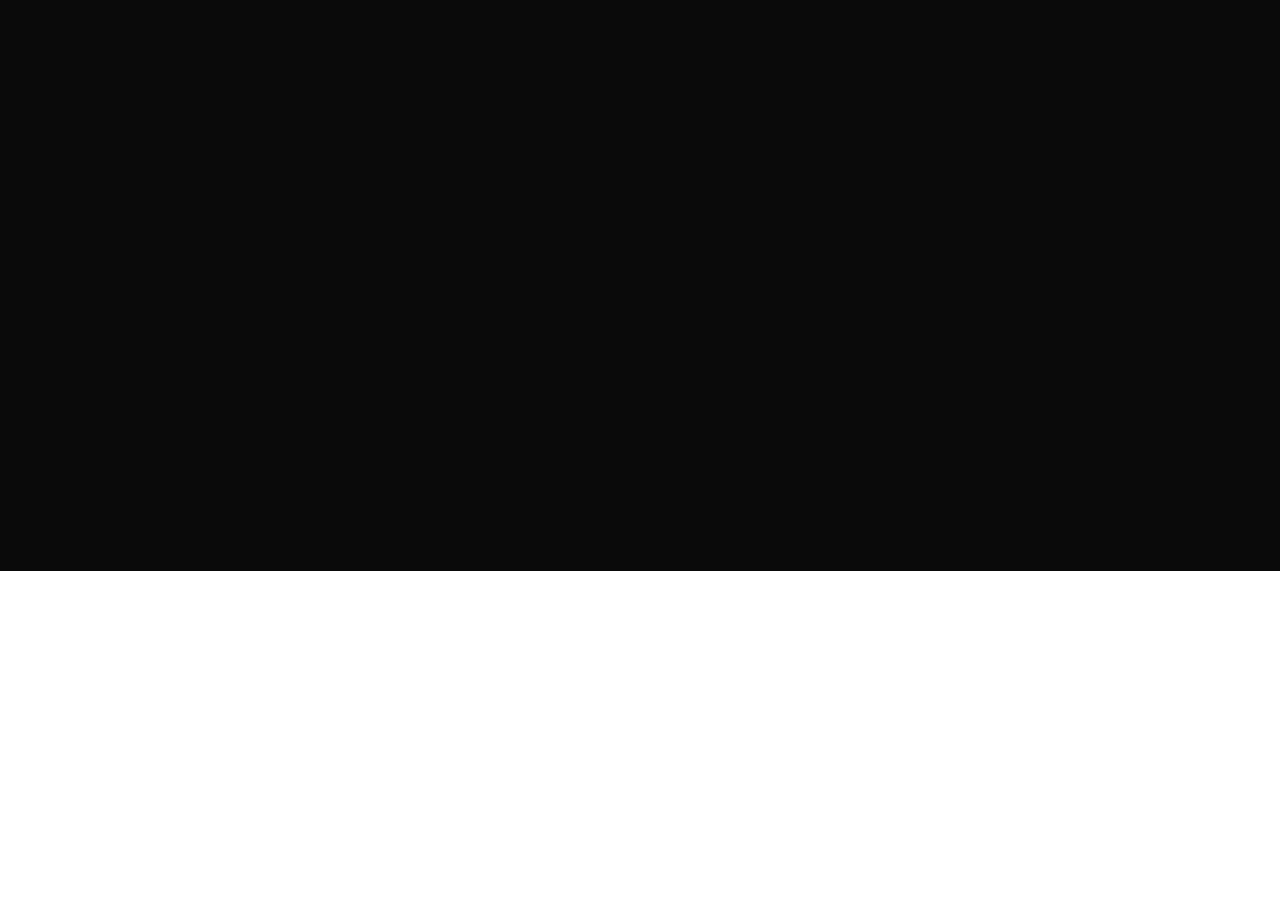
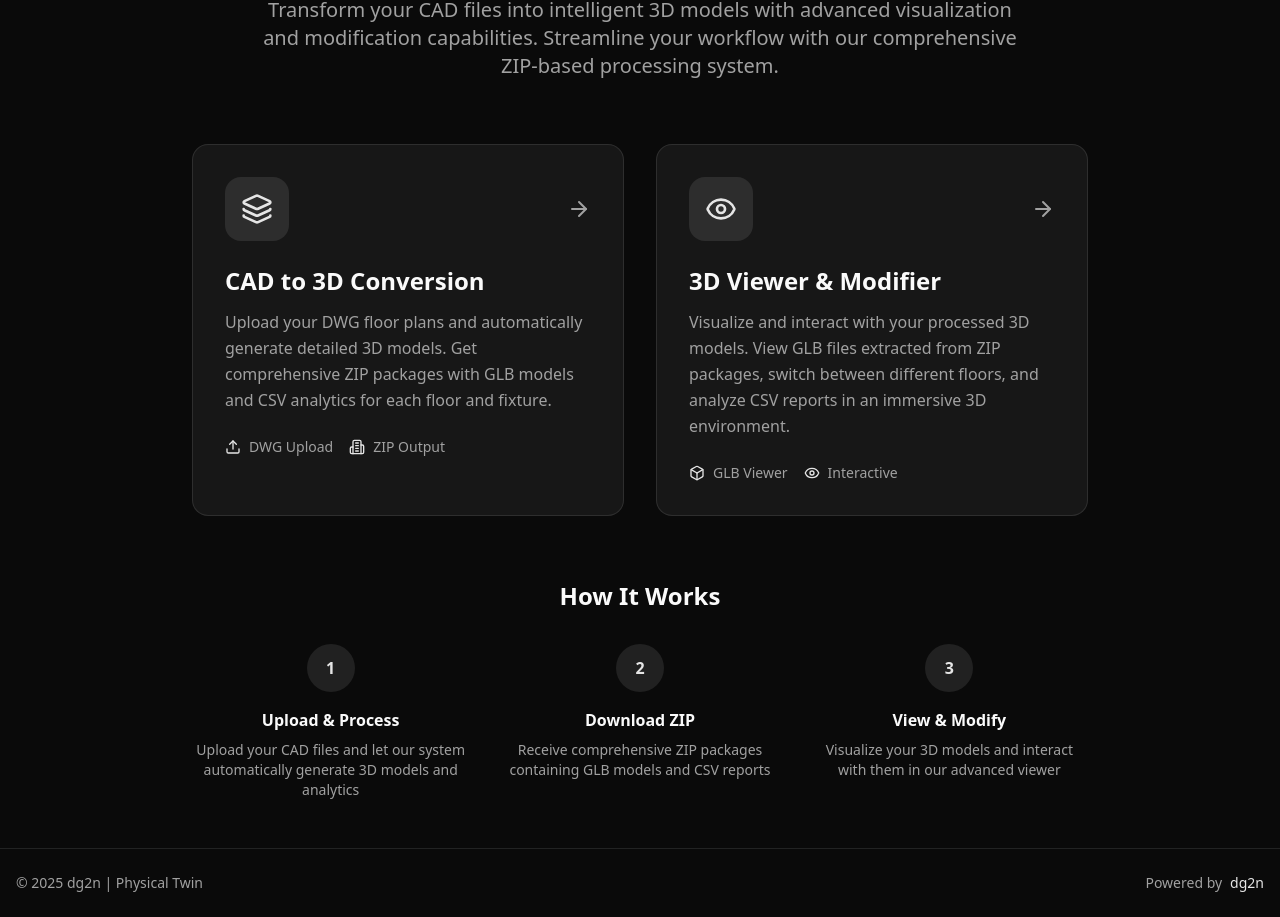
Before and after one commit to gmetrivr/dg2n-layout3d-frontend, a React (Vite) app: page / in a window 1280 px wide. Shown: the part 229-1146 px from the top of the page. Before the commit the page ends 800 px from the top, so only its background shows below. Built offline with nearby package versions, Linux system fonts and the light colour scheme.

Commit message:
homepage changes

```diff
--- a/src/App.tsx
+++ b/src/App.tsx
@@ -1,4 +1,5 @@
 import { BrowserRouter as Router, Routes, Route, Link } from 'react-router-dom';
+import { Home } from './components/Home';
 import { CadTo3D } from './components/CadTo3D';
 import { ThreeDViewerModifier } from './components/3DViewerModifier';
 import dg2nLogo from './assets/dg2n_logo_wb.png';
@@ -11,7 +12,7 @@ function App() {
         <header className="border-b border-border">
           <div className="container mx-auto px-4 py-6">
             <div className="flex items-center justify-between">
-              <Link to="/cad-to-3d">
+              <Link to="/">
                 <img
                   src={dg2nLogo}
                   alt="dg2n"
@@ -37,7 +38,8 @@ function App() {
         </header>
 
         <Routes>
-          <Route path="/cad-to-3d" index element={<CadTo3D />} />
+          <Route path="/" element={<Home />} />
+          <Route path="/cad-to-3d" element={<CadTo3D />} />
           <Route path="/3d-viewer-modifier" element={<ThreeDViewerModifier />} />
         </Routes>
 
--- /dev/null
+++ b/src/components/Home.tsx
@@ -0,0 +1,131 @@
+import { Link } from 'react-router-dom';
+import { Upload, Layers3, Eye, ArrowRight, Building2, Box } from 'lucide-react';
+
+export function Home() {
+  return (
+    <main className="container mx-auto px-4 py-12">
+      <div className="max-w-6xl mx-auto">
+        <div className="text-center mb-16">
+          <h1 className="text-5xl font-bold text-foreground mb-6">
+            dg2n Physical Twin Platform
+          </h1>
+          <p className="text-xl text-muted-foreground max-w-3xl mx-auto">
+            Transform your CAD files into intelligent 3D models with advanced visualization and modification capabilities.
+            Streamline your workflow with our comprehensive ZIP-based processing system.
+          </p>
+        </div>
+
+        <div className="grid md:grid-cols-2 gap-8 max-w-4xl mx-auto">
+          {/* CAD to 3D Card */}
+          <Link
+            to="/cad-to-3d"
+            className="group relative overflow-hidden rounded-2xl bg-card border border-border p-8 transition-all duration-300 hover:shadow-xl hover:shadow-primary/10 hover:border-primary/50"
+          >
+            <div className="absolute inset-0 bg-gradient-to-br from-primary/5 to-transparent opacity-0 group-hover:opacity-100 transition-opacity duration-300" />
+
+            <div className="relative z-10">
+              <div className="flex items-center justify-between mb-6">
+                <div className="inline-flex items-center justify-center w-16 h-16 bg-primary/10 rounded-2xl group-hover:bg-primary/20 transition-colors">
+                  <Layers3 className="h-8 w-8 text-primary" />
+                </div>
+                <ArrowRight className="h-6 w-6 text-muted-foreground group-hover:text-primary group-hover:translate-x-1 transition-all" />
+              </div>
+
+              <h2 className="text-2xl font-bold text-foreground mb-3">
+                CAD to 3D Conversion
+              </h2>
+
+              <p className="text-muted-foreground mb-6 leading-relaxed">
+                Upload your DWG floor plans and automatically generate detailed 3D models.
+                Get comprehensive ZIP packages with GLB models and CSV analytics for each floor and fixture.
+              </p>
+
+              <div className="flex items-center gap-4 text-sm">
+                <div className="flex items-center gap-2">
+                  <Upload className="h-4 w-4 text-primary" />
+                  <span className="text-muted-foreground">DWG Upload</span>
+                </div>
+                <div className="flex items-center gap-2">
+                  <Building2 className="h-4 w-4 text-primary" />
+                  <span className="text-muted-foreground">ZIP Output</span>
+                </div>
+              </div>
+            </div>
+          </Link>
+
+          {/* 3D Viewer Modifier Card */}
+          <Link
+            to="/3d-viewer-modifier"
+            className="group relative overflow-hidden rounded-2xl bg-card border border-border p-8 transition-all duration-300 hover:shadow-xl hover:shadow-primary/10 hover:border-primary/50"
+          >
+            <div className="absolute inset-0 bg-gradient-to-br from-primary/5 to-transparent opacity-0 group-hover:opacity-100 transition-opacity duration-300" />
+
+            <div className="relative z-10">
+              <div className="flex items-center justify-between mb-6">
+                <div className="inline-flex items-center justify-center w-16 h-16 bg-primary/10 rounded-2xl group-hover:bg-primary/20 transition-colors">
+                  <Eye className="h-8 w-8 text-primary" />
+                </div>
+                <ArrowRight className="h-6 w-6 text-muted-foreground group-hover:text-primary group-hover:translate-x-1 transition-all" />
+              </div>
+
+              <h2 className="text-2xl font-bold text-foreground mb-3">
+                3D Viewer & Modifier
+              </h2>
+
+              <p className="text-muted-foreground mb-6 leading-relaxed">
+                Visualize and interact with your processed 3D models. View GLB files extracted from ZIP packages,
+                switch between different floors, and analyze CSV reports in an immersive 3D environment.
+              </p>
+
+              <div className="flex items-center gap-4 text-sm">
+                <div className="flex items-center gap-2">
+                  <Box className="h-4 w-4 text-primary" />
+                  <span className="text-muted-foreground">GLB Viewer</span>
+                </div>
+                <div className="flex items-center gap-2">
+                  <Eye className="h-4 w-4 text-primary" />
+                  <span className="text-muted-foreground">Interactive</span>
+                </div>
+              </div>
+            </div>
+          </Link>
+        </div>
+
+        <div className="mt-16 text-center">
+          <h3 className="text-2xl font-semibold text-foreground mb-8">
+            How It Works
+          </h3>
+          <div className="grid md:grid-cols-3 gap-8 max-w-4xl mx-auto">
+            <div className="text-center">
+              <div className="inline-flex items-center justify-center w-12 h-12 bg-primary/10 rounded-full mb-4">
+                <span className="text-primary font-bold">1</span>
+              </div>
+              <h4 className="font-semibold text-foreground mb-2">Upload & Process</h4>
+              <p className="text-sm text-muted-foreground">
+                Upload your CAD files and let our system automatically generate 3D models and analytics
+              </p>
+            </div>
+            <div className="text-center">
+              <div className="inline-flex items-center justify-center w-12 h-12 bg-primary/10 rounded-full mb-4">
+                <span className="text-primary font-bold">2</span>
+              </div>
+              <h4 className="font-semibold text-foreground mb-2">Download ZIP</h4>
+              <p className="text-sm text-muted-foreground">
+                Receive comprehensive ZIP packages containing GLB models and CSV reports
+              </p>
+            </div>
+            <div className="text-center">
+              <div className="inline-flex items-center justify-center w-12 h-12 bg-primary/10 rounded-full mb-4">
+                <span className="text-primary font-bold">3</span>
+              </div>
+              <h4 className="font-semibold text-foreground mb-2">View & Modify</h4>
+              <p className="text-sm text-muted-foreground">
+                Visualize your 3D models and interact with them in our advanced viewer
+              </p>
+            </div>
+          </div>
+        </div>
+      </div>
+    </main>
+  );
+}
```
